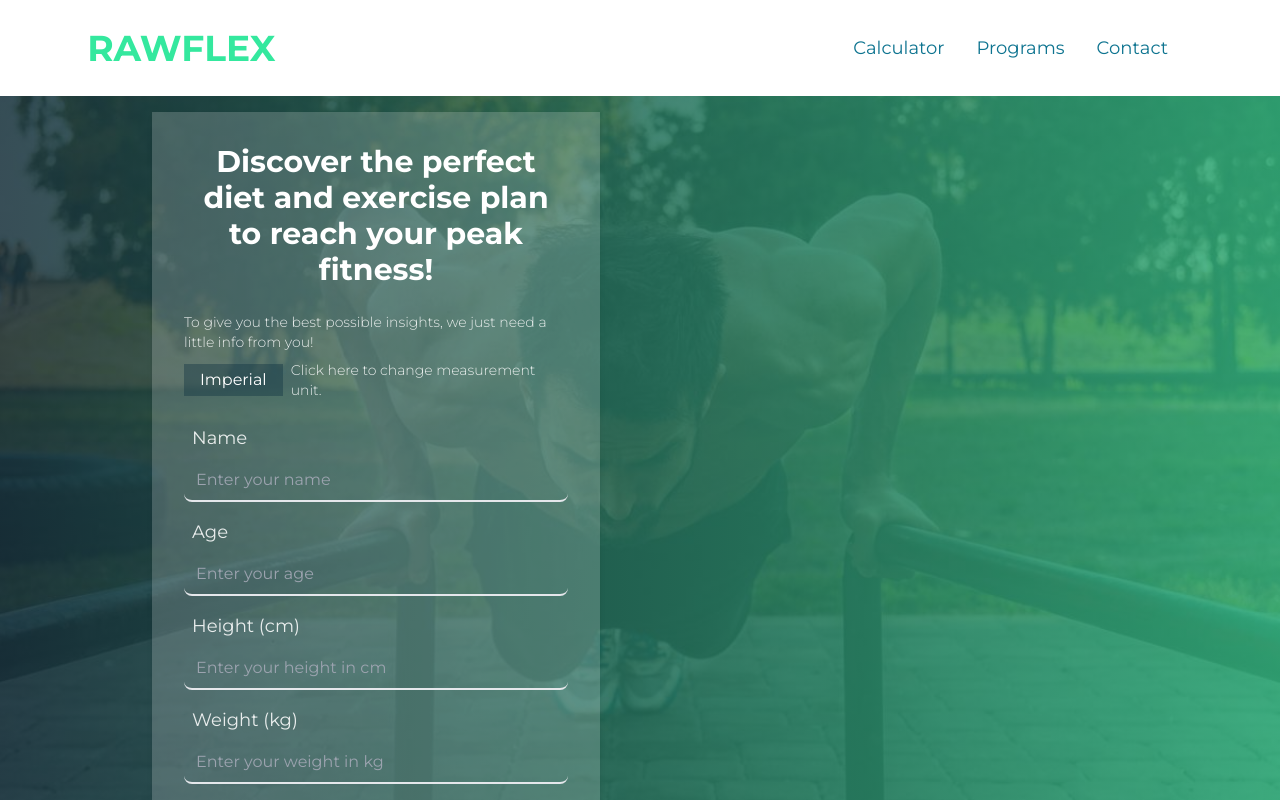
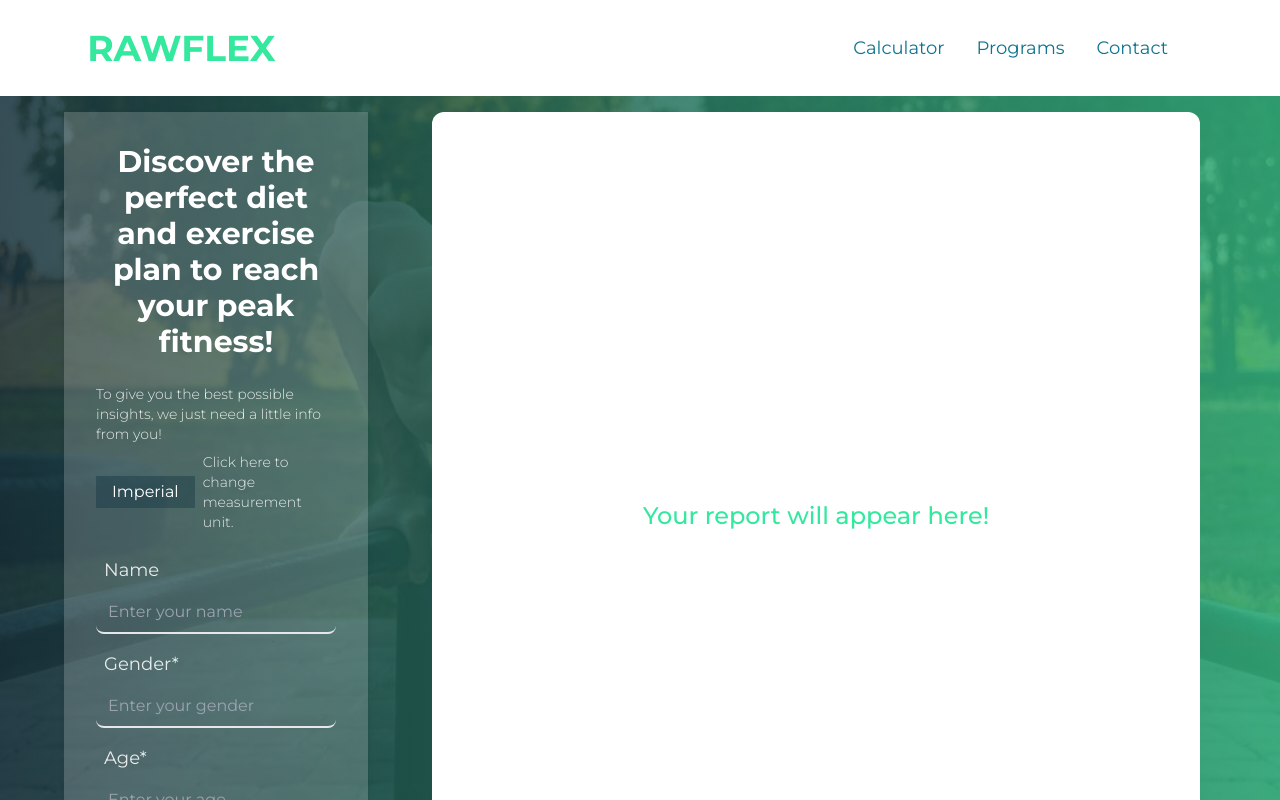
Before and after one commit to zepher-23/raw-flex, a React (Vite) app: page /calculator in a window 1280 px wide. Built offline with nearby package versions, Linux system fonts and the light colour scheme; no server answers.

Commit message:
added openai

```diff
--- a/src/App.css
+++ b/src/App.css
@@ -8,6 +8,10 @@
   text-align: center;
 }
 
+hr{
+  margin-top: 10px;
+  margin-bottom: 10px
+}
 
 h1 {
   @apply text-4xl font-bold;
--- a/src/Components/Form.jsx
+++ b/src/Components/Form.jsx
@@ -1,18 +1,51 @@
-import React,{useState} from "react";
+import React,{useState,useEffect,useRef} from "react";
+import axios from 'axios';
+import { marked } from 'marked';
+import DOMPurify from 'dompurify';
+import html2pdf from 'html2pdf.js';
+import '../App.css'
+
+
 
 const Form = () => {
+
+    const contentRef = useRef(null)
+
+
+const [downloadReady,setDownloadReady] = useState(false)
+    const [loading, setLoading] = useState(false)
+    const [pdf, setPdf] = useState(false)
+    const [error, setError] = useState('');
+
+    const apikey = import.meta.env.VITE_OPENAI_API_KEY
+
+
+
     const [formData, setFormData] = useState({
         name: '',
         age: '',
+        gender:'',
         height: '',
         weight: '',
-        injury:'',
+        allergy:'None',
+        injury:'None',
         goal:'',
-        dietPref:'',
+        dietPref:'Veg & Non-Veg',
         curActivity:'',
         units: 'metric',
       });
 
+
+      const prompt = `Create a personalized workout and diet plan for a user with the following details:
+  - Age: ${formData.age}
+  - Gender: ${formData.gender}
+  - Weight: ${formData.weight}
+  - Height: ${formData.height}
+  - Fitness Goals: ${formData.goal}
+  - Diet Preference: ${formData.dietPref}
+  - Current Activity Level: ${formData.curActivity}
+  - Injuries: ${formData.injury}
+  Please provide a 7 day workout plan, daily macro intake, daily calorie intake and create a meal plan.`;
       // Handler to update form data
   const handleChange = (e) => {
     const { name, value } = e.target;
@@ -20,6 +53,15 @@ const Form = () => {
       ...prevData,
       [name]: value,
     }));
+  };
+
+  const validateForm = () => {
+    for (const key in formData) {
+      if (formData[key] === '' || formData[key] === null) {
+        return false;
+      }
+    }
+    return true;
   };
 
   // Handler to switch between metric and imperial units
@@ -32,10 +74,149 @@ const Form = () => {
     }));
   };
 
-      //function to submit basic user info
-      const submitInfo =()=>{
+//   const fetchData = async () => {
+//     setLoading(true);
+//     setError('');
+//     try {
+//       const result = await axios.post(
+//         'https://api.openai.com/v1/chat/completions',
+//         {
+//           model: 'gpt-4o-mini',
+//           messages: [
+//             {
+//               role: "system",
+//               content: "You are a fitness expert capable of providing a tailored workout plan using only bodyweight and a variety of diet plan. Do not include any introductory statements or repeat information about the user profile. Be more considerate of the users injuries or allergies. If no information about the user is provided, kindly request in a sentence to provide the information."
+//             },
+//             { role: 'system', content: prompt }
+//           ],
+//           max_tokens: 100,
+//           temperature: 0.7,
+//         },
+//         {
+//           headers: {
+//             'Authorization': `Bearer ${apikey}`,
+//             'Content-Type': 'application/json',
+//           },
+//         }
+//       );
 
+//       setResponse(result.data.choices[0].message.content);
+
+//     } catch (err) {
+//       setError('An error occurred while fetching data.');
+//       console.log(err);
+//     } finally {
+//       setLoading(false);
+//     }
+//   };
+
+//   useEffect(() => {
+//     if (response) {
+//       const htmlContent = marked(response);
+//       const sanitizedHtml = DOMPurify.sanitize(htmlContent);
+//       setFormattedResponse(
+//         <div ref={pdfRef} style={{ display: 'flex' }}>
+//           <div dangerouslySetInnerHTML={{ __html: sanitizedHtml }} />
+//         </div>
+//       );
+//     }
+//   }, [response]);
+
+//   useEffect(() => {
+//     if (formattedResponse && pdfRef.current) {
+//       // Ensure that content is rendered before generating the PDF
+//       requestAnimationFrame(() => {
+
+//         const options = {
+//           margin: [10, 10, 10, 10],
+//           filename: 'workout-and-diet-plan.pdf',
+//           image: { type: 'jpeg', quality: 0.98 },
+//           html2canvas: { scale: 2 },
+//           jsPDF: { unit: 'mm', format: 'a4', orientation: 'portrait' }
+//         };
+
+//         html2pdf()
+//           .from(pdfRef.current)
+//           .set(options)
+//           .toPdf()
+//           .get('pdf')
+//           .then((pdf) => {
+//             pdf.save();
+//           })
+//           .catch((err) => {
+//             console.error('Error generating PDF: ', err);
+//           });
+//       });
+//     }
+//   }, [formattedResponse]);
+
+
+const handleSubmit = async () => {
+    if (!validateForm()) {
+      setError("Please provide your age, gender, weight, height, fitness goals, current activity level, and any dietary restrictions or preferences.");
+      return;
     }
+
+    setLoading(true);
+    setError('');
+    try {
+      const result = await axios.post(
+        'https://api.openai.com/v1/chat/completions',
+        {
+          model: 'gpt-4o-mini',
+          messages: [
+            {
+              role: "system",
+              content: "You are a fitness expert capable of providing a tailored workout plan using only bodyweight and a variety of diet plan. Do not include any introductory statements or repeat information about the user profile. Be more considerate of the users injuries or allergies. If no information about the user is provided, kindly request in a sentence to provide the information."
+            },
+            { role: 'user', content: prompt }
+          ],
+          max_tokens: 1000,
+          temperature: 0.7,
+        },
+        {
+          headers: {
+            'Authorization': `Bearer ${apikey}`,
+            'Content-Type': 'application/json',
+          },
+        }
+      );
+
+      const responseText = result.data.choices[0].message.content;
+      const htmlContent = marked(responseText);
+      const sanitizedHtml = DOMPurify.sanitize(htmlContent);
+
+      // Set the content of the ref element
+      contentRef.current.innerHTML  = `<div style="dislpay:flex,flex-direction:column,justify-content:center,width:100%"><h1 style="margin-bottom:20px;color:#34E89E" >RawFlex Calisthenics</h1> ${sanitizedHtml}</div> `
+
+      // Generate PDF from the ref element
+
+       generatePDF();
+       setDownloadReady(true)
+
+    } catch (err) {
+      setError('An error occurred while fetching data.');
+      console.log(err);
+    } finally {
+      setLoading(false);
+    }
+  };
+
+  const generatePDF = () => {
+
+
+    const element = contentRef.current;
+    console.log(element)
+
+    const options = {
+      margin: [11, 11, 11, 11],
+      filename: 'workout-and-diet-plan.pdf',
+      image: { type: 'jpeg', quality: 0.98 },
+      html2canvas: { scale: 2 },
+      jsPDF: { unit: 'mm', format: 'a4', orientation: 'portrait' }
+    };
+    html2pdf().from(element).set(options).save();
+  };
 
       // Convert height and weight to the appropriate unit
       const heightPlaceholder =
@@ -45,7 +226,8 @@ const Form = () => {
 
 
       return (
-        <div className="max-w-md mx-3 lg:mx-6 mt-28 my-10 p-8 bg-gray-100 bg-opacity-20 shadow-md">
+        <div className="main lg:w-full w-screen flex flex-col lg:flex-row justify-evenly">
+        <div style={{scrollbarWidth:'none'}} className="max-w-lg mx-3 lg:mx-6 lg:w-2/6 mt-28 my-10 p-8 h-screen overflow-y-scroll bg-gray-100 bg-opacity-20 shadow-md">
           <h4 className="text-3xl font-bold text-white text-center mb-6">
             Discover the perfect diet and exercise plan to reach your peak
             fitness!
@@ -80,22 +262,33 @@ const Form = () => {
               placeholder="Enter your name"
             />
           </div>
+          <div className="mb-4">
+            <label className="block text-lg mb-2 text-left px-2">Gender*</label>
+            <input
+              type="text"
+              name="gender"
+              value={formData.gender}
+              onChange={handleChange}
+              className="w-full px-3 py-2 border-b-2 outline-none focus:outline-none rounded-lg bg-transparent"
+              placeholder="Enter your gender"
+           required />
+          </div>
 
           <div className="mb-4">
-            <label className="block text-lg mb-2 text-left px-2">Age</label>
+            <label className="block text-lg mb-2 text-left px-2">Age*</label>
             <input
               type="number"
               name="age"
               value={formData.age}
               onChange={handleChange}
               className="w-full px-3 py-2 border-b-2 outline-none focus:outline-none rounded-lg bg-transparent"
-              placeholder="Enter your age"
+              placeholder="Enter your age" required
             />
           </div>
 
           <div className="mb-4">
             <label className="block text-lg mb-2 text-left px-2">
-              Height ({heightPlaceholder})
+              Height ({heightPlaceholder})*
             </label>
             <input
               type="number"
@@ -103,13 +296,13 @@ const Form = () => {
               value={formData.height}
               onChange={handleChange}
               className="w-full px-3 py-2 border-b-2  outline-none focus:outline-none rounded-lg bg-transparent"
-              placeholder={`Enter your height in ${heightPlaceholder}`}
+              placeholder={`Enter your height in ${heightPlaceholder}`} required
             />
           </div>
 
           <div className="mb-4">
             <label className="block text-lg mb-2 text-left px-2">
-              Weight ({weightPlaceholder})
+              Weight ({weightPlaceholder})*
             </label>
             <input
               type="number"
@@ -117,7 +310,7 @@ const Form = () => {
               value={formData.weight}
               onChange={handleChange}
               className="w-full px-3 py-2 border-b-2  outline-none focus:outline-none rounded-lg bg-transparent"
-              placeholder={`Enter your weight in ${weightPlaceholder}`}
+              placeholder={`Enter your weight in ${weightPlaceholder}`} required
             />
           </div>
 
@@ -136,7 +329,7 @@ const Form = () => {
               </option>
               <option className="text-black" value="Vegetarian">Vegetarian</option>
               <option className="text-black" value="Non-Vegetarian">Non-Vegetarian</option>
-              <option className="text-black" value="Both">Both</option>
+              <option className="text-black" value="Veg & Non-Veg">Veg & Non-Veg</option>
             </select>
           </div>
           <div className="mb-4">
@@ -145,7 +338,7 @@ const Form = () => {
             </label>
             <input
               type="text"
-              name="injury"
+              name="allergy"
               value={formData.allergy}
               onChange={handleChange}
               className="w-full px-3 py-2 border-b-2  outline-none focus:outline-none rounded-lg bg-transparent"
@@ -234,12 +427,21 @@ const Form = () => {
 
           <div className="button flex justify-center my-5">
             <button
-              onClick={submitInfo}
+              onClick={handleSubmit}
               className="px-6 py-2 bg-secondary hover:bg-opacity-70 shadow-lg active:shadow-sm text-xl rounded-md"
             >
-              Submit
+               {loading ? 'Loading...' : 'Download Plan'}
             </button>
+{pdf ? <button
+              onClick={handleSubmit}
+              className="px-6 py-2 bg-secondary hover:bg-opacity-70 shadow-lg active:shadow-sm text-xl rounded-md"
+            >
+               Download PDF
+            </button>:null}
           </div>
+{/* {formattedResponse && <div className="w-full text-left my-5 ">{formattedResponse}</div>} */}
+{error ? <div className="w-full text-left my-5 " >{error}</div>:null}
+
 
           <div className="bg-primary flex flex-col items-start rounded-lg p-4">
             <h3 className="text-lg font-semibold mb-2">Summary:</h3>
@@ -249,9 +451,15 @@ const Form = () => {
               Height: {formData.height} {heightPlaceholder}
             </p>
             <p>
+
               Weight: {formData.weight} {weightPlaceholder}
             </p>
           </div>
+        </div>
+
+        <div ref={contentRef} style={{scrollbarWidth:"none"}} className="block max-w-lg lg:max-w-3xl mx-3 text-black text-left lg:mt-28 lg:mx-10  lg:w-full  rounded-xl my-8 bg-white p-6" >{downloadReady ? <div></div>: <div className="flex w-full h-full justify-center text-secondary items-center"><h3>Your report will appear here!</h3></div>}</div>
+
+
         </div>
       );
 };
--- a/src/Components/Hero.jsx
+++ b/src/Components/Hero.jsx
@@ -7,7 +7,7 @@ const Hero = ({Form:Form}) => {
   <div className="hero relative w-screen overflow-y-scroll">
   <div className="fixed inset-0  bg-center bg-no-repeat bg-cover opacity-40" style={{backgroundImage:`url(${hero1})`, backgroundSize:'100%',backgroundSize:'cover',backgroundPosition:'center',backgroundRepeat:'no-repeat'}}></div>
   <div className="fixed inset-0 bg-gradient-to-r from-primary to-secondary opacity-60"></div>
-  <div className="relative lg:px-32  h-full z-10">
+  <div className="relative lg:px-10 w-screen lg:w-full h-full z-10">
     <Form />
   </div>
 </div>
```
Also changed, not shown: package.json (+7 -0 lines), tailwind.config.js (+9 -1 lines), 2 other files (tests, documents, lock files or other folders). Lines whose indentation alone changed are shown as unchanged.
